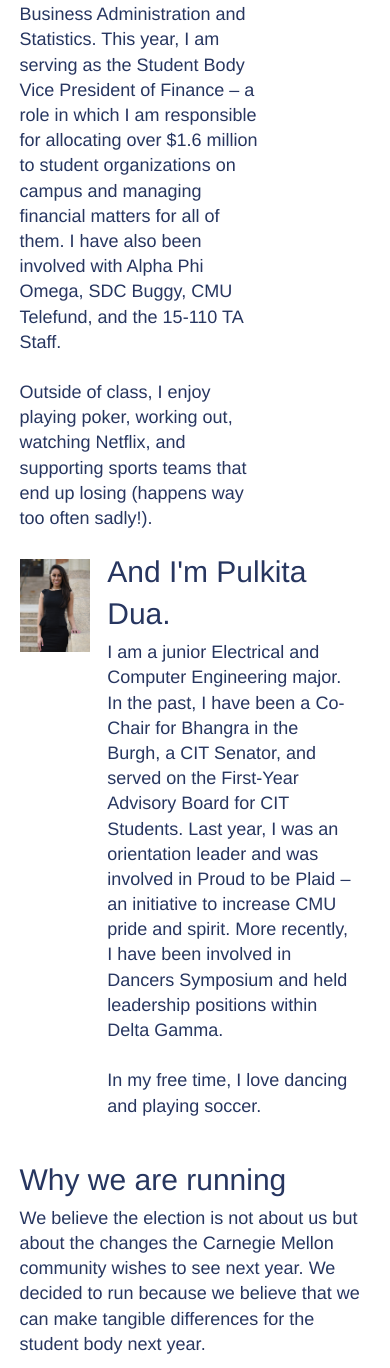
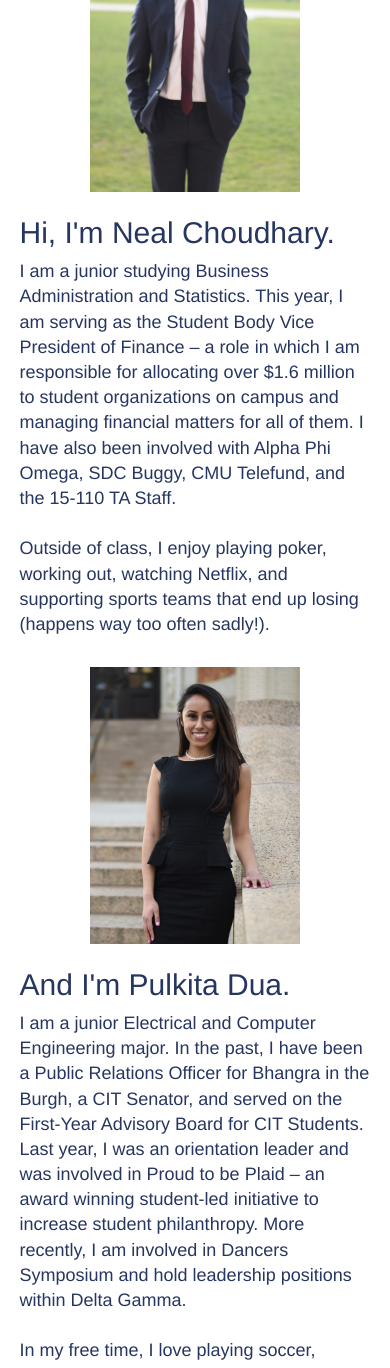
Before and after one commit to shouvikmani/Neal-Pulkita-Campaign-Website, a plain HTML site: page index.html in a window 390 px wide. Shown: the part 494-1862 px from the top of the page. Drawn offline with Linux system fonts and the light colour scheme.

Commit message:
Minor content edits. Optimize for mobile

```diff
--- a/css/index.css
+++ b/css/index.css
@@ -31,33 +31,57 @@ body {
 
 #story {
     color: #273660; }
+    #story .about-me-heading {
+        font-size: 30px;
+        margin-bottom: 5px; }
+    #story .about-me-text {
+        font-size: 18px; }
     #story #neal-story {
-        width: 70%;
+        float: right;
+        margin-bottom: 30px; }
+    #story #neal-image {
+        width: 60%;
+        margin-top: 8px;
+        margin-bottom: 20px;
+        display: block;
+        margin-left: auto;
+        margin-right: auto; }
+    #story #pulkita-image {
+        width: 60%;
+        margin-bottom: 20px;
+        display: block;
+        margin-left: auto;
+        margin-right: auto; }
+    #story #pulkita-story {
+        margin-bottom: 40px;
+    }
+
+
+/* Larger screens */
+@media (min-width: 750px) {
+    #story #neal-story {
+        width: 75%;
         float: left;
-        margin-bottom: 20px; }
+        margin-bottom: 40px; }
     #story #neal-image {
+        float: right;
         width: 20%;
         margin-top: 8px;
-        margin-left: 5%;
         margin-bottom: 20px; }
     #story #pulkita-image {
         width: 20%;
         margin-top: 8px;
         margin-right: 5%;
         float: left;
-        clear: left;
+        clear: both;
         margin-bottom: 40px; }
     #story #pulkita-story {
         width: 70%;
         margin-bottom: 40px;
         display: block;
-        overflow: hidden; }
-    #story .about-me-heading {
-        font-size: 30px;
-        margin-bottom: 5px; }
-    #story .about-me-text {
-        font-size: 18px;
+        overflow: hidden;
     }
+}
 
 #promise {
     color: #273660; }
@@ -72,15 +96,24 @@ body {
             margin-bottom: 10px;
             cursor: pointer; }
         #promise #promise-images-block .promise-images img {
-            width: 150px;
+            width: 80px;
             margin-bottom: 15px; }
         #promise #promise-images-block .promise-images p {
-            font-size: 20px; }
+            font-size: 12px; }
     #promise .promise-block {
         display: none;
     }
     #promise .promise-block .promise-heading {
         text-align: center; }
+
+/* Larger screens */
+@media (min-width: 750px) {
+    #promise #promise-images-block .promise-images img {
+        width: 150px;
+        margin-bottom: 15px; }
+    #promise #promise-images-block .promise-images p {
+        font-size: 20px; }
+}
 
 #connect {
     color: #273660; }
--- a/index.html
+++ b/index.html
@@ -25,6 +25,8 @@
           <div id="story">
               <h1 class="section-heading"><b>Our Story</b></h1>
 
+              <img id="neal-image" src="static/meet-neal.jpg">
+
               <div id="neal-story">
                   <p class="about-me-heading lead">Hi, I'm Neal Choudhary.</p>
                   <p class="lead about-me-text">I am a junior studying Business Administration and Statistics. This year, I am serving as the Student Body Vice President of Finance – a role in which I am responsible for allocating over $1.6 million to student organizations on campus and managing financial matters for all of them. I have also been involved with Alpha Phi Omega, SDC Buggy, CMU Telefund, and the 15-110 TA Staff.
@@ -33,15 +35,13 @@
                   </p>
               </div>
 
-              <img id="neal-image" src="static/meet-neal.jpg">
-
               <img id="pulkita-image" src="static/meet-pulkita.jpg">
 
               <div id="pulkita-story">
                   <p class="about-me-heading lead">And I'm Pulkita Dua.</p>
-                  <p class="lead about-me-text">I am a junior Electrical and Computer Engineering major. In the past, I have been a Co-Chair for Bhangra in the Burgh, a CIT Senator, and served on the First-Year Advisory Board for CIT Students. Last year, I was an orientation leader and was involved in Proud to be Plaid – an initiative to increase CMU pride and spirit. More recently, I have been involved in Dancers Symposium and held leadership positions within Delta Gamma.
+                  <p class="lead about-me-text">I am a junior Electrical and Computer Engineering major. In the past, I have been a Public Relations Officer for Bhangra in the Burgh, a CIT Senator, and served on the First-Year Advisory Board for CIT Students. Last year, I was an orientation leader and was involved in Proud to be Plaid – an award winning student-led initiative to increase student philanthropy. More recently, I am involved in Dancers Symposium and hold leadership positions within Delta Gamma.
                       <br><br>
-                      In my free time, I love dancing and playing soccer.
+                      In my free time, I love playing soccer, dancing, and traveling.
                   </p>
               </div>
 
@@ -54,7 +54,7 @@
                   <br><br>
                   <ol>
                       <li><p class="lead about-me-text">Our diverse involvements across campus have provided us with a fundamental understanding of the issues that students experience across campus</p></li>
-                      <li><p class="lead about-me-text">We have the extensive experience (in and outside of the Student Government bureaucracy) needed to fix these issues</p></li>
+                      <li><p class="lead about-me-text">We have the extensive experience (inside and outside of the Student Government bureaucracy) needed to fix these issues</p></li>
                       <li><p class="lead about-me-text">We have concrete ideas for improving the Carnegie Mellon experience</p></li>
                   </ol>
                   </p>
@@ -152,11 +152,11 @@
                   <h2 class="promise-heading">Diversity</h2>
                   <br>
                   <ul class="promise-content">
-                      <li><p class="lead">Works towards ensuring Carnegie Mellon Community is one that is welcoming to students of all backgrounds regardless of race, gender, gender identification, sexual orientation, etc.</p></li>
+                      <li><p class="lead">Works toward ensuring Carnegie Mellon Community is one that is welcoming to students of all backgrounds regardless of race, gender, gender identification, sexual orientation, etc.</p></li>
                       <br>
                       <li><p class="lead">Work with University to go beyond just aiding diverse candidates get their foot in the door</p></li>
                       <ul>
-                          <li><p class="lead">Create a first general faculty student mentor network</p></li>
+                          <li><p class="lead">Create a first-generation faculty student mentor network</p></li>
                           <li><p class="lead">Provide students from underserved communities with the resources needed to help them succeed at CMU</p></li>
                            <li><p class="lead">Work with CMU Administration to hold events and trainings that provide students with the information and insights they need to succeed in their careers beyond CMU</p></li>
                       </ul>
```
Also changed, not shown: 2 other files.
